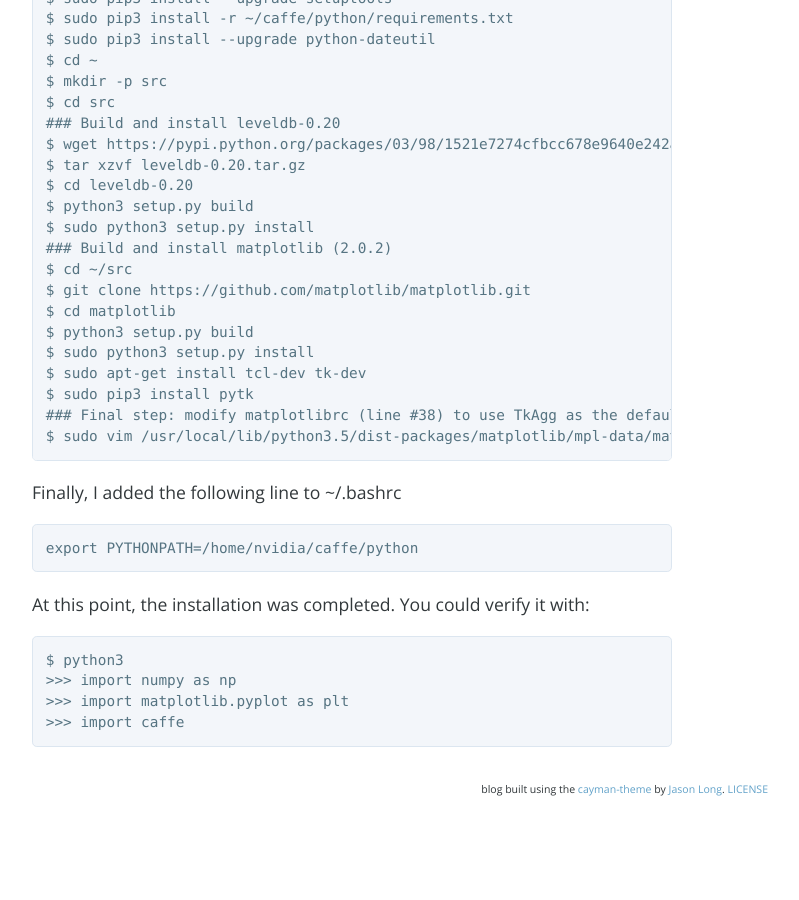
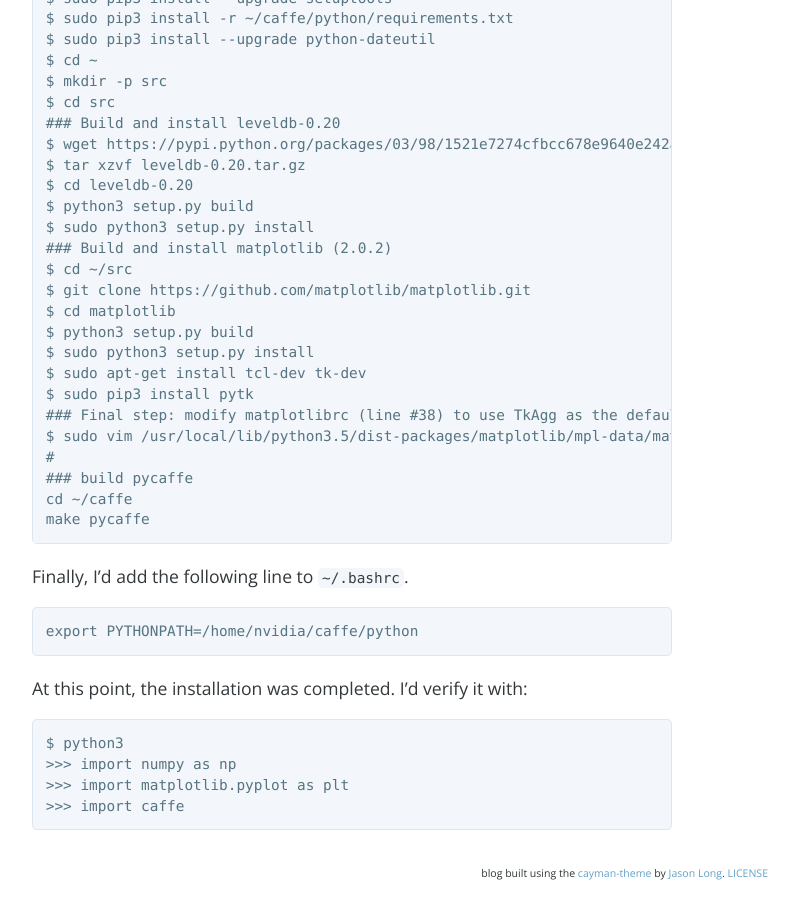
Before and after one commit to jkjung-avt/jkjung-avt.github.io, a Jekyll site: the page built from _posts/2017-08-08-caffe-on-tx2.md, in a window 1280 px wide and 900 px high, scrolled down 2134 px. Shown: the whole window, without its empty margins (288-1087 px from the left). Built offline with Jekyll 4.4.1, drawn with Linux system fonts in a browser that asks for light colours; nearby versions of some CDN libraries; comment, search, counter and statistics services are not loaded; before the commit the page ends 2951 px from its top, so only the background shows below that.

Commit message:
Add 'make pycaffe' in the last step

````diff
--- a/_posts/2017-08-08-caffe-on-tx2.md
+++ b/_posts/2017-08-08-caffe-on-tx2.md
@@ -86,16 +86,20 @@ $ sudo apt-get install tcl-dev tk-dev
 $ sudo pip3 install pytk
 ### Final step: modify matplotlibrc (line #38) to use TkAgg as the default backend
 $ sudo vim /usr/local/lib/python3.5/dist-packages/matplotlib/mpl-data/matplotlibrc
+#
+### build pycaffe
+cd ~/caffe
+make pycaffe
 ```
 
-Finally, I added the following line to ~/.bashrc
+Finally, I'd add the following line to `~/.bashrc`.
 
 
 ```
 export PYTHONPATH=/home/nvidia/caffe/python
 ```
 
-At this point, the installation was completed. You could verify it with:
+At this point, the installation was completed. I'd verify it with:
 
 
 ```shell
````
